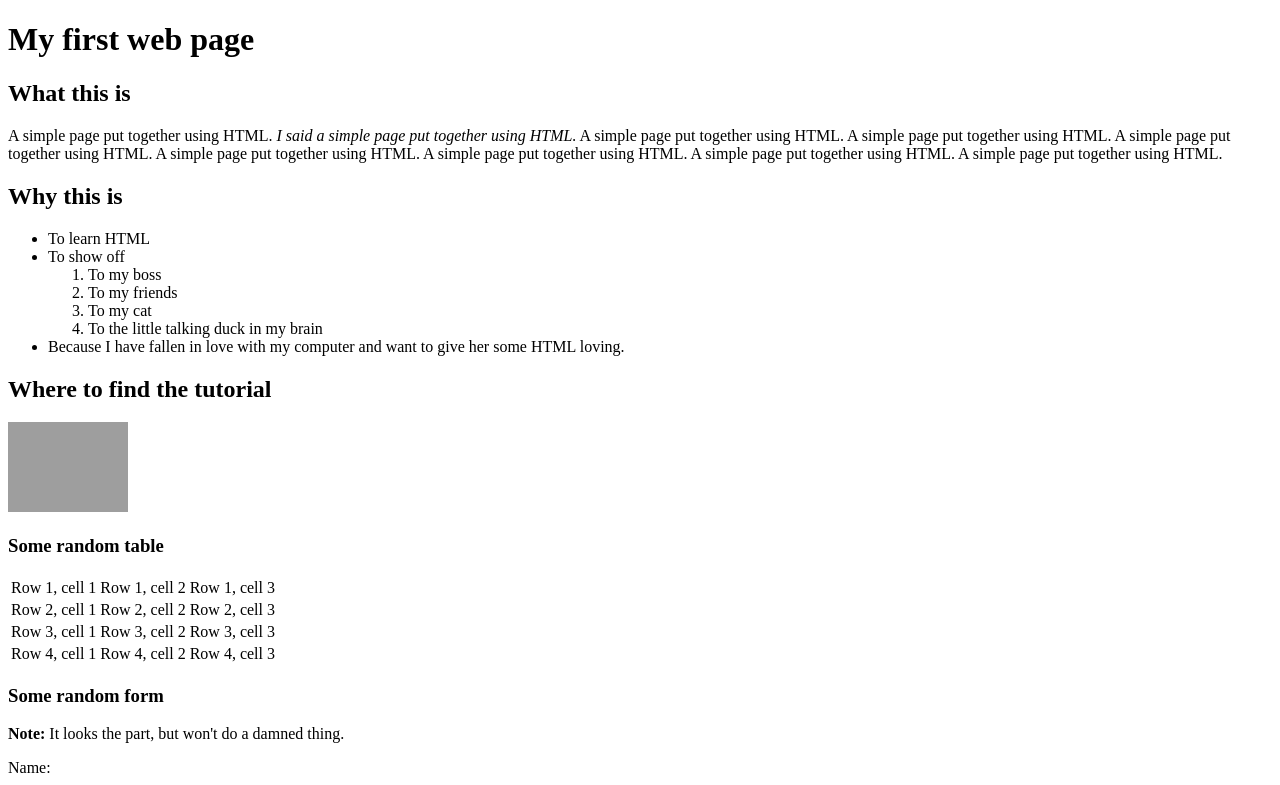
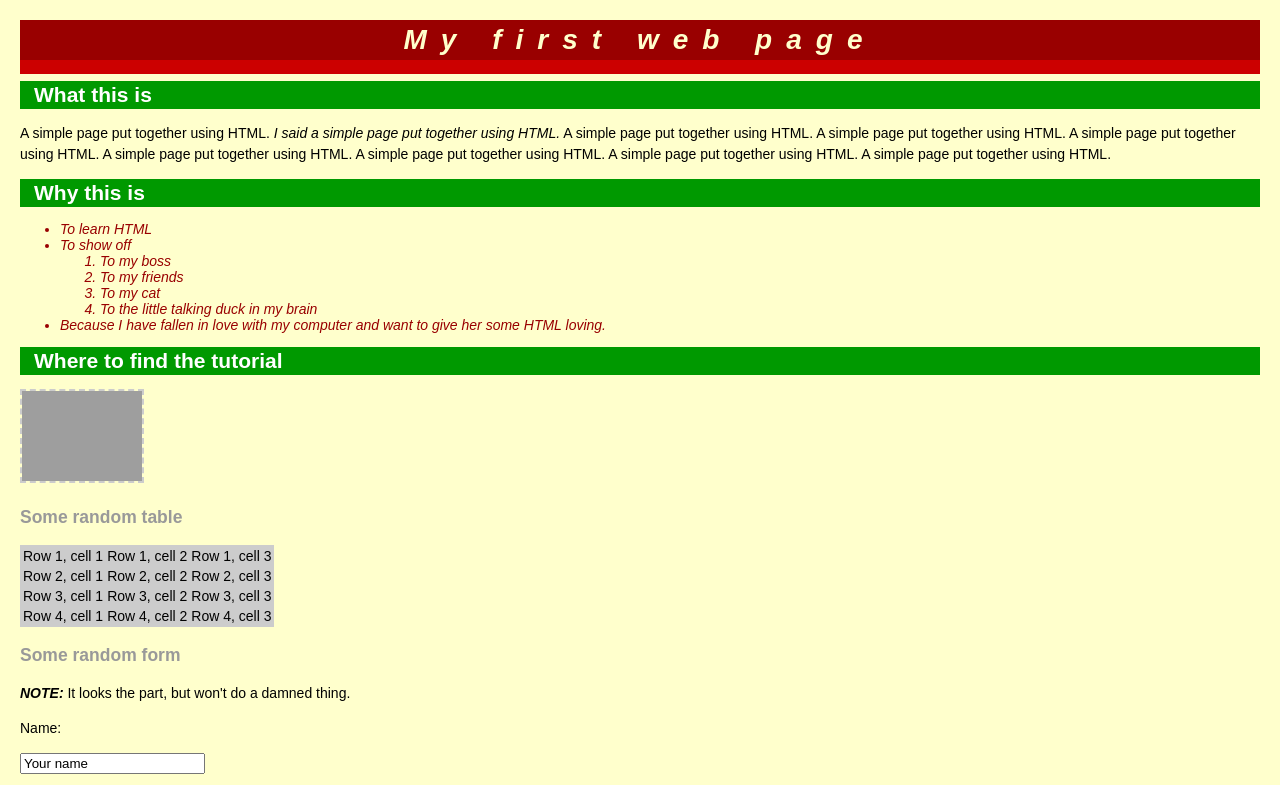
Before and after one commit to TimBrakeboer/Tutorial, a plain HTML site: page index.html in a window 1280 px wide. Shown: the top 785 px of the page. Drawn offline with Linux system fonts and the light colour scheme; grey boxes are pictures that could not be loaded.

Commit message:
CSS toegevoegd

```diff
--- a/index.html
+++ b/index.html
@@ -2,7 +2,7 @@
 <html>
 
 <head>
-
+  <link href="style.css" rel="stylesheet" type="text/css" />
     <title>My first web page</title>
 
     <!-- This is a comment, by the way -->
--- a/style.css
+++ b/style.css
@@ -0,0 +1,67 @@
+body {
+    font-family: arial, helvetica, sans-serif;
+    font-size: 14px;
+    color: black;
+    background-color: #ffc;
+    margin: 20px;
+    padding: 0;
+}
+
+/* This is a comment, by the way */
+
+p {
+    line-height: 21px;
+}
+
+h1 {
+    color: #ffc;
+    background-color: #900;
+    font-size: 2em;
+    margin: 0;
+    margin-bottom: 7px;
+    padding: 4px;
+    font-style: italic;
+    text-align: center;
+    letter-spacing: 0.5em;
+    border-bottom-style: solid;
+    border-bottom-width: 0.5em;
+    border-bottom-color: #c00;
+}
+
+h2 {
+    color: white;
+    background-color: #090;
+    font-size: 1.5em;
+    margin: 0;
+    padding: 2px;
+    padding-left: 14px;
+}
+
+h3 {
+    color: #999;
+    font-size: 1.25em;
+}
+
+img {
+    border-style: dashed;
+    border-width: 2px;
+    border-color: #ccc;
+}
+
+a {
+    text-decoration: none;
+}
+
+strong {
+    font-style: italic;
+    text-transform: uppercase;
+}
+
+li {
+    color: #900;
+    font-style: italic;
+}
+
+table {
+    background-color: #ccc;
+}
```
